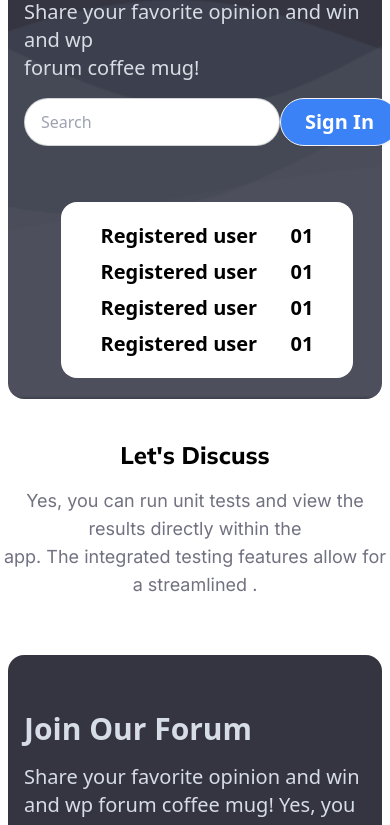
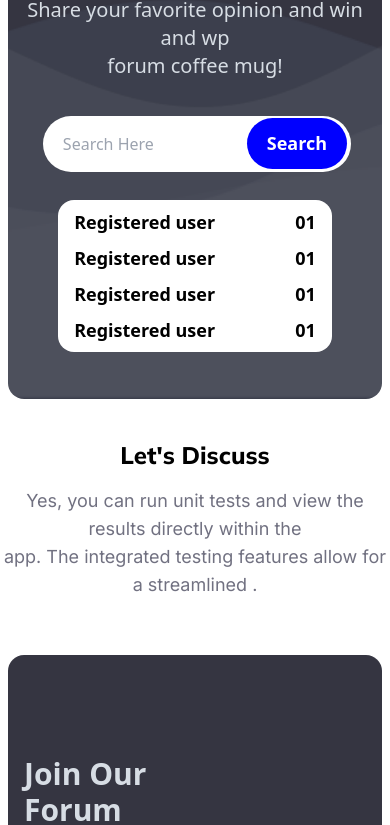
Before and after one commit to Ashikparvez89/Assignment_6, a website built with Vite: page index.html in a window 390 px wide. Shown: the part 303-1128 px from the top of the page. Built offline with nearby package versions, Linux system fonts and the light colour scheme.

Commit message:
Responsive css added

```diff
--- a/fonts.css
+++ b/fonts.css
@@ -7,3 +7,14 @@
 .inter{
     font-family: "Inter", sans-serif;
 }
+
+.input-btn{}
+.input-btn input{
+    padding: 16px 20px;
+}
+.input-btn button{
+    color: white;
+    background: blue;
+    font-size: 18px;
+    font-weight: bold;
+}
--- a/index.html
+++ b/index.html
@@ -84,21 +84,24 @@
             <div class="hero h-[550px] bg-center bg-no-repeat bg-cover bg-[#030312CC] rounded-2xl"
                 style="background-image: url(./images/bgbanner.png);">
                 <!-- <div class="hero-overlay bg-opacity-90"></div> -->
-                <div class="hero-content flex-col md:flex-row lg:flex-row justify-between w-full text-neutral-content">
-                    <div class="py-10">
+                <div
+                    class="hero-content flex-col justify-center md:flex-row lg:flex-row lg:justify-between w-full text-neutral-content">
+                    <div class="text-center md:text-left lg:text-left py-3 md:py-8 lg:py-10">
                         <h1 class="text-3xl md:text-4xl lg:text-7xl text-bold font-black sm:pt-2 md:pt-6 lg:pt-10">
                             Welcome to the <br>Dreamforum </h1>
                         <p class="text-xl py-4 md:py-4 lg:py-10">Share your favorite opinion and win and wp <br> forum
                             coffee mug!</p>
-                        <label class="input input-bordered flex items-center gap-2 rounded-full w-[70%]">
-                            <input type="text" class="grow" placeholder="Search" />
+
+                        <div class="mt-5 input-btn w-[100%] mx-auto md:w-full lg:w-full">
+                            <input class="w-[90%] md:w-[20em] lg:w-[30em] mx-auto rounded-full" type="text"
+                                placeholder="Search Here">
                             <button
-                                class="btn text-white text-xl font-bold bg-blue-500 rounded-full px-6 hover:text-black">Sign
-                                In</button>
-                        </label>
+                                class="rounded-full ml-[-6em] md:ml-[-7em] lg:ml-[-7em] px-5 md:px-7 lg:px-7 py-3">Search</button>
+                        </div>
+
                     </div>
                     <div
-                        class="bg-white rounded-2xl w-[80%] md:w-[40%] lg:w-[35%] text-black px-10 py-5 text-xl md:text-2xl lg:text-2xl font-semibold">
+                        class="bg-white rounded-2xl w-[80%] mx-auto md:w-[40%] lg:w-[35%] text-black px-4 py-2 md:px-8 md:py-5 lg:px-10 lg:py-5 text-lg md:text-2xl lg:text-2xl font-semibold">
                         <div class="flex justify-between mb-2 md:mb-3 lg:mb-4">
                             <h1>Registered user</h1>
                             <span>01</span>
@@ -127,7 +130,8 @@
         <section class="discuss-section container mx-auto">
             <div class="title text-center">
                 <h1 class="mulish font-extrabold text-2xl md:text-4xl lg:text-5xl text-black">Let's Discuss</h1>
-                <p class="text-lg lg:text-xl text-[#717181] inter py-4">Yes, you can run unit tests and view the results directly
+                <p class="text-lg lg:text-xl text-[#717181] inter py-4">Yes, you can run unit tests and view the results
+                    directly
                     within the <br> app. The integrated testing features allow for a streamlined .</p>
             </div>
         </section>
@@ -140,11 +144,12 @@
         <section class="hero-section container mx-auto py-10 px-2">
             <div class="hero h-[550px] bg-center bg-no-repeat bg-cover bg-[#030312CC] rounded-2xl">
                 <!-- <div class="hero-overlay bg-opacity-90"></div> -->
-                <div class="hero-content flex-col md:flex-row lg:flex-row justify-between w-full text-neutral-content">
+                <div class="hero-content flex-row md:flex-row lg:flex-row justify-between w-full text-neutral-content">
                     <div class="py-10">
                         <h1 class="text-3xl md:text-4xl lg:text-7xl text-bold font-black sm:pt-2 md:pt-6 lg:pt-10">
                             Join Our Forum</h1>
-                        <p class="text-xl py-4 md:py-4 lg:py-10">Share your favorite opinion and win and wp forum coffee
+                        <p class="text-lg lg:text-xl py-4 md:py-4 lg:py-10">Share your favorite opinion and win and wp
+                            forum coffee
                             mug! Yes, you can <br> run unit tests and view the results directly within the app. </p>
 
                         <button
@@ -162,10 +167,11 @@
 
         <!-- latest-post section -->
 
-        <section class="container mx-auto py-10">
+        <section class="container mx-auto py-10 px-4">
             <div class="title text-center">
                 <h1 class="mulish font-extrabold text-2xl md:text-4xl lg:text-5xl text-black">Latest Post</h1>
-                <p class="text-lg lg:text-xl text-[#717181] inter py-4">Yes, you can run unit tests and view the results directly within the app. The <br> integrated testing features allow for a streamlined .</p>
+                <p class="text-lg lg:text-xl text-[#717181] inter py-4">Yes, you can run unit tests and view the results
+                    directly within the app. The <br> integrated testing features allow for a streamlined .</p>
             </div>
         </section>
 
@@ -176,7 +182,8 @@
         <section class="bg-[#f6f6f7] py-10">
             <div class="title text-center p-4">
                 <h1 class="mulish font-extrabold text-2xl md:text-4xl lg:text-5xl text-black">DreamBlog</h1>
-                <p class="text-lg lg:text-xl text-[#717181] inter py-4">Yes, you can run unit tests and view the results directly within the app. The <br> integrated testing features allow for a streamlined .</p>
+                <p class="text-lg lg:text-xl text-[#717181] inter py-4">Yes, you can run unit tests and view the results
+                    directly within the app. The <br> integrated testing features allow for a streamlined .</p>
             </div>
             <div class="flex gap-4 md:gap-6 lg:gap-8 justify-center py-4 md:py-8 lg:py-10 px-4">
                 <span class="text-3xl"><i class="fa-brands fa-instagram"></i></span>
@@ -186,7 +193,8 @@
             </div>
             <hr>
             <div class="text-center p-4">
-                <p class="pt-2 md:pt-10 lg:pt-16 pb-4 text-lg lg:text-xl text-[#878795]">&copy;All rights reserverd by Dream Forum</p>
+                <p class="pt-2 md:pt-10 lg:pt-16 pb-4 text-lg lg:text-xl text-[#878795]">&copy;All rights reserverd by
+                    Dream Forum</p>
             </div>
         </section>
 
```
Also changed, not shown: dist/output.css.
